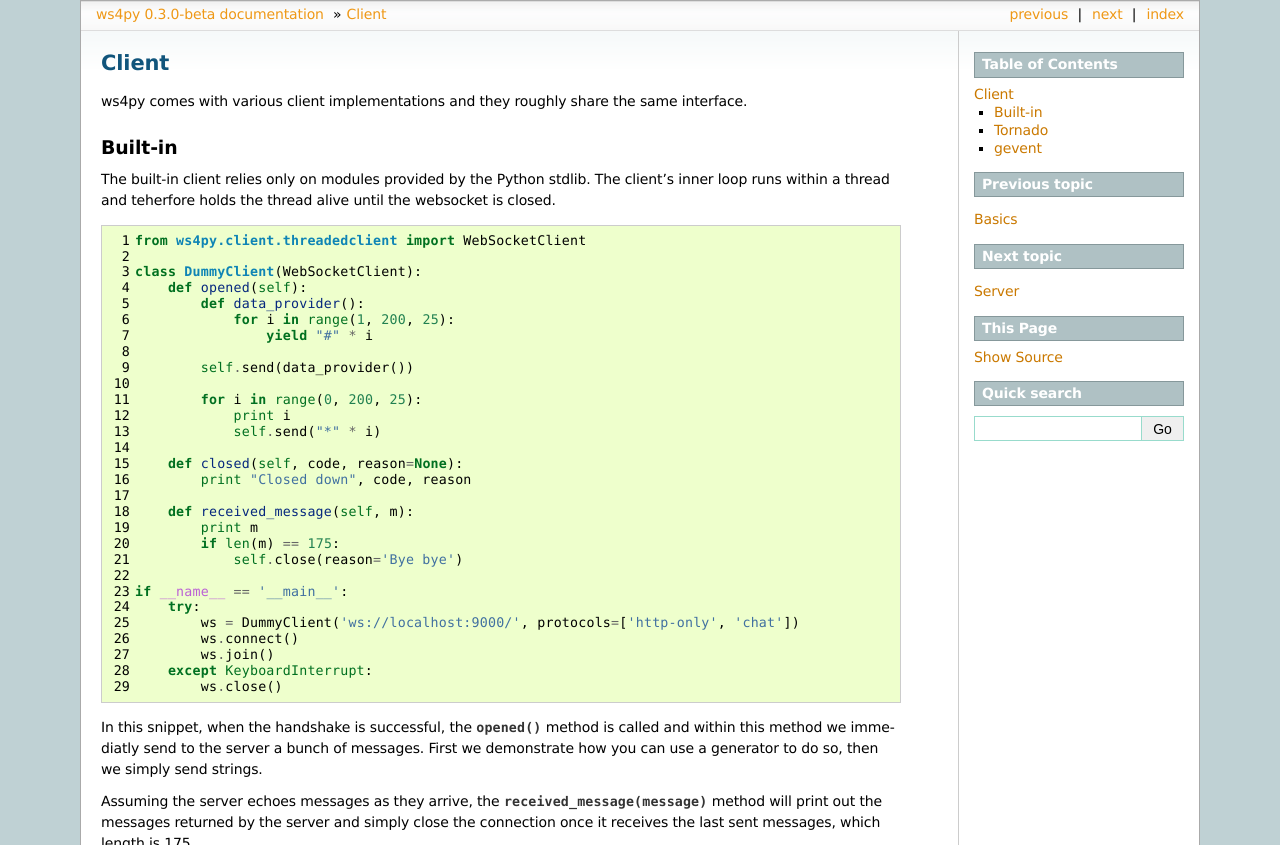
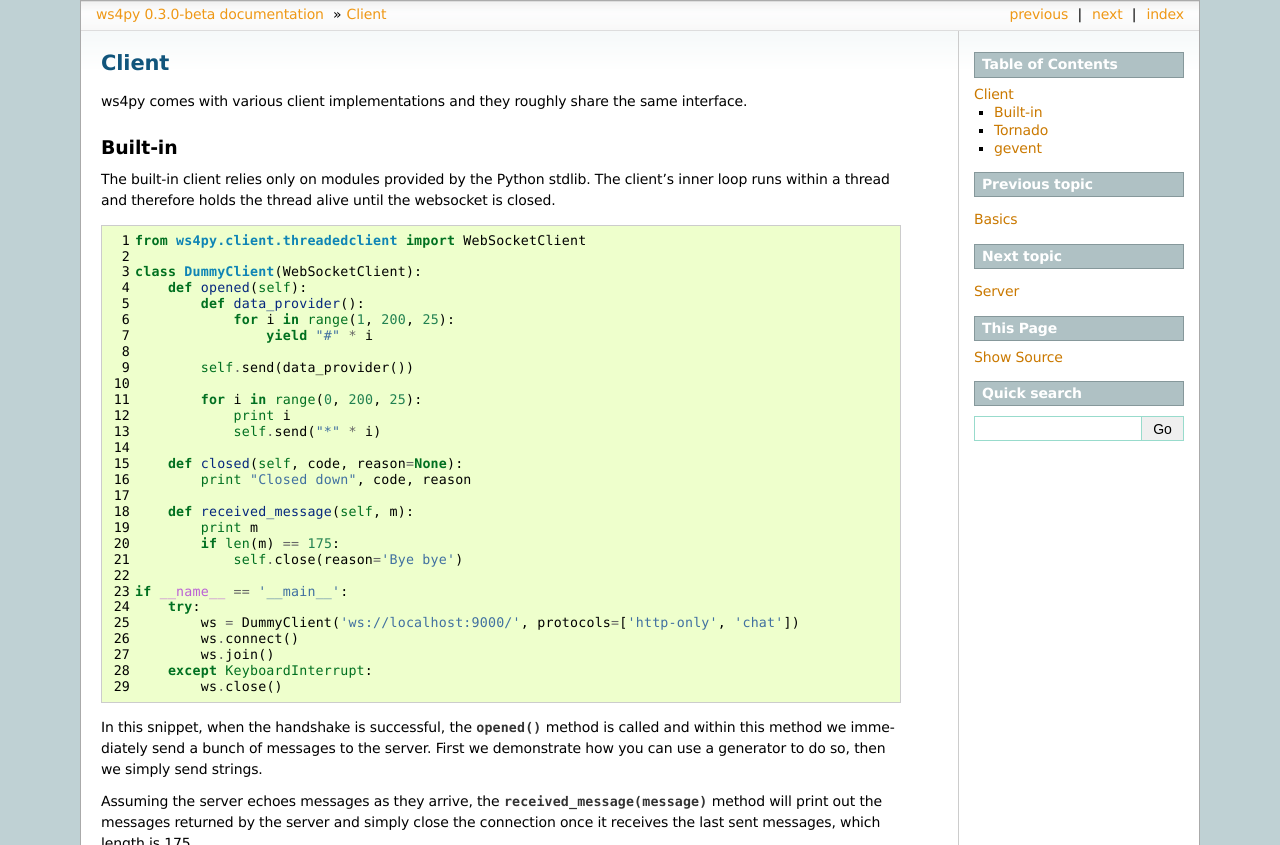
Before and after one commit to Lawouach/WebSocket-for-Python, a Sphinx documentation site: the page built from docs/sources/clienttutorial.rst, in a window 1280 px wide. Shown: the top 845 px of the page. Built offline with Sphinx 7.4.7, drawn with Linux system fonts in a browser that asks for light colours.

Commit message:
Fixed a couple of typos in the docs

```diff
--- a/docs/sources/clienttutorial.rst
+++ b/docs/sources/clienttutorial.rst
@@ -8,7 +8,7 @@
 --------
 
 The built-in client relies only on modules provided by the Python stdlib. The
-client's inner loop runs within a thread and teherfore holds the thread alive
+client's inner loop runs within a thread and therefore holds the thread alive
 until the websocket is closed.
 
 .. code-block:: python
@@ -44,7 +44,7 @@
         except KeyboardInterrupt:
             ws.close()
 
-In this snippet, when the handshake is successful, the :meth:`opened() <ws4py.websocket.WebSocket.opened>` method is called and within this method we immediatly send to the server a bunch of messages. First we demonstrate how you can use a generator to do so, then we simply send strings.
+In this snippet, when the handshake is successful, the :meth:`opened() <ws4py.websocket.WebSocket.opened>` method is called and within this method we immediately send a bunch of messages to the server. First we demonstrate how you can use a generator to do so, then we simply send strings.
 
 Assuming the server echoes messages as they arrive, the :func:`received_message(message) <ws4py.websocket.WebSocket.received_message>` method will print out the messages returned by the server and simply close the connection once it receives the last sent messages, which length is 175.
 
```
